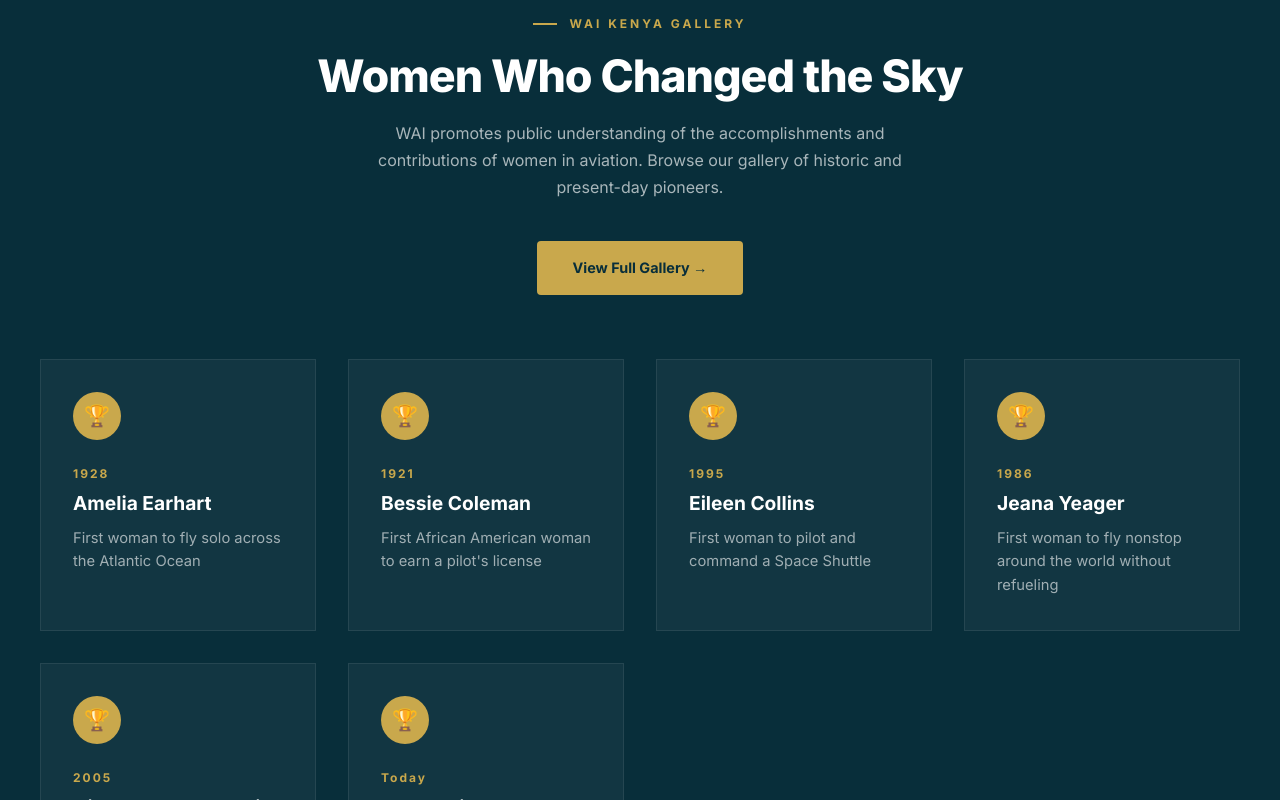
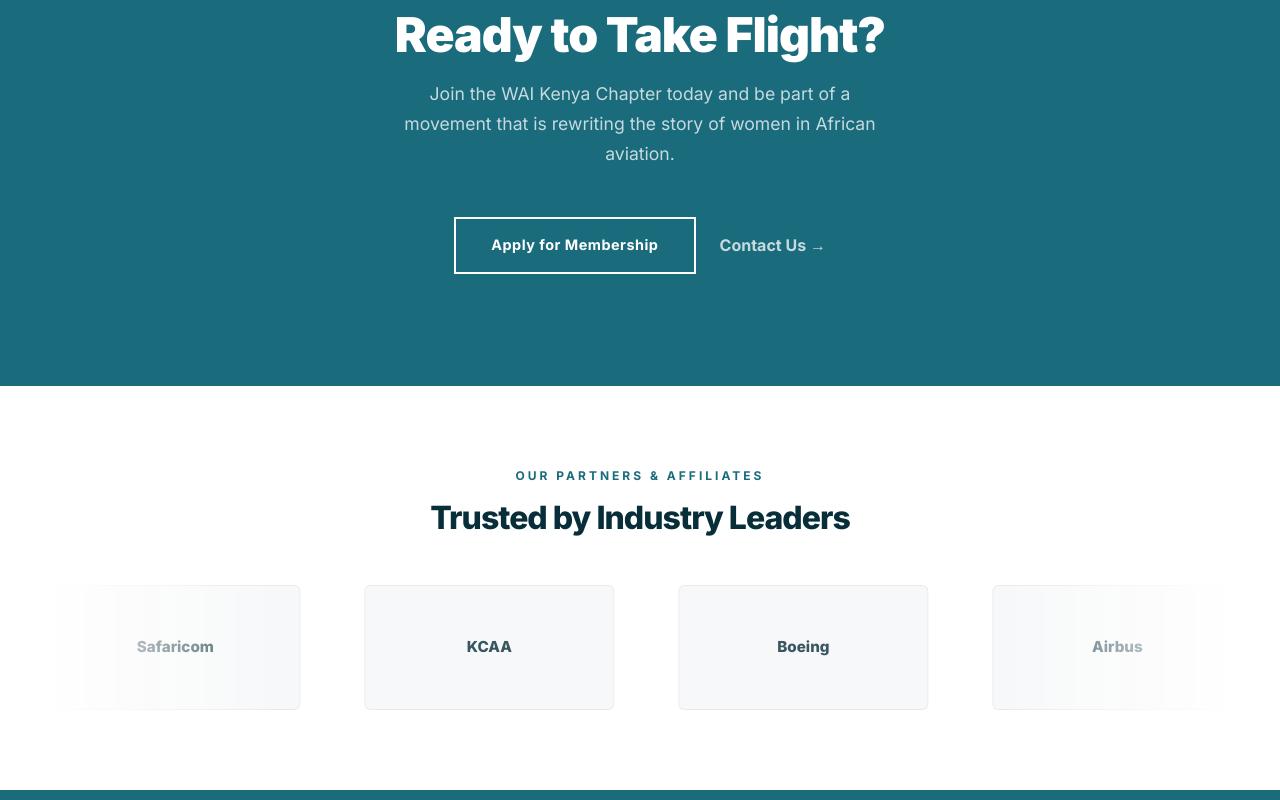
Before and after one commit to kiggs254/waikenya, a Next.js app: page / in a window 1280 px wide. Shown: the part 3940-4740 px from the top of the page. Built offline with nearby package versions, Linux system fonts and the light colour scheme; no server answers.

Commit message:
feat: remove hall of fame section from homepage

```diff
--- a/src/app/page.tsx
+++ b/src/app/page.tsx
@@ -407,96 +407,6 @@
           </div>
         </section>
 
-        {/* ── 7. HALL OF FAME ───────────────────────── */}
-        <section id="gallery" style={{ background: "var(--teal-deep)", padding: "7rem 0", color: "white" }}>
-          <div className="container">
-            <div style={{ textAlign: "center", marginBottom: "4rem" }}>
-              <p
-                style={{
-                  display: "inline-flex",
-                  alignItems: "center",
-                  gap: "0.75rem",
-                  fontSize: "0.75rem",
-                  fontWeight: 700,
-                  textTransform: "uppercase",
-                  letterSpacing: "3px",
-                  color: "var(--gold)",
-                  marginBottom: "1rem",
-                }}
-              >
-                <span style={{ width: 24, height: 2, background: "var(--gold)", display: "inline-block" }} />
-                WAI Kenya Gallery
-              </p>
-              <h2 style={{ fontSize: "2.8rem", fontWeight: 800, color: "white", letterSpacing: "-1px", marginBottom: "1rem" }}>
-                Women Who Changed the Sky
-              </h2>
-              <p style={{ color: "rgba(255,255,255,0.65)", maxWidth: 560, margin: "0 auto 2.5rem" }}>
-                WAI promotes public understanding of the accomplishments and contributions of women in aviation.
-                Browse our gallery of historic and present-day pioneers.
-              </p>
-              <Link
-                href="/gallery"
-                style={{
-                  display: "inline-flex", alignItems: "center", gap: "0.5rem",
-                  background: "var(--gold)", color: "var(--teal-deep)",
-                  padding: "0.9rem 2.2rem", fontWeight: 700, fontSize: "0.9rem",
-                  borderRadius: 4, textDecoration: "none",
-                }}
-              >
-                View Full Gallery →
-              </Link>
-            </div>
-
-            <div
-              style={{
-                display: "grid",
-                gridTemplateColumns: "repeat(auto-fit, minmax(260px, 1fr))",
-                gap: "2rem",
-              }}
-            >
-              {[
-                { name: "Amelia Earhart", role: "First woman to fly solo across the Atlantic Ocean", year: "1928" },
-                { name: "Bessie Coleman", role: "First African American woman to earn a pilot's license", year: "1921" },
-                { name: "Eileen Collins", role: "First woman to pilot and command a Space Shuttle", year: "1995" },
-                { name: "Jeana Yeager", role: "First woman to fly nonstop around the world without refueling", year: "1986" },
-                { name: "Nicole Malachowski", role: "First female pilot on the Thunderbirds demonstration team", year: "2005" },
-                { name: "Mary Kai", role: "WAI Kenya Chapter President, advancing women in Kenyan aviation", year: "Today" },
-              ].map((p) => (
-                <div
-                  key={p.name}
-                  style={{
-                    background: "rgba(255,255,255,0.04)",
-                    border: "1px solid rgba(255,255,255,0.08)",
-                    padding: "2rem",
-                    transition: "all 0.3s ease",
-                  }}
-                >
-                  <div
-                    style={{
-                      width: 48,
-                      height: 48,
-                      background: "var(--gold)",
-                      borderRadius: "50%",
-                      display: "flex",
-                      alignItems: "center",
-                      justifyContent: "center",
-                      fontSize: "1.3rem",
-                      marginBottom: "1.5rem",
-                    }}
-                  >
-                    🏆
-                  </div>
-                  <p style={{ color: "var(--gold)", fontWeight: 700, fontSize: "0.75rem", letterSpacing: "2px", marginBottom: "0.5rem" }}>
-                    {p.year}
-                  </p>
-                  <h3 style={{ color: "white", fontSize: "1.2rem", marginBottom: "0.75rem" }}>{p.name}</h3>
-                  <p style={{ color: "rgba(255,255,255,0.6)", fontSize: "0.92rem", lineHeight: 1.6 }}>{p.role}</p>
-                </div>
-              ))}
-            </div>
-          </div>
-        </section>
-
         {/* ── 8. CTA ────────────────────────────────── */}
         <section
           style={{
```
